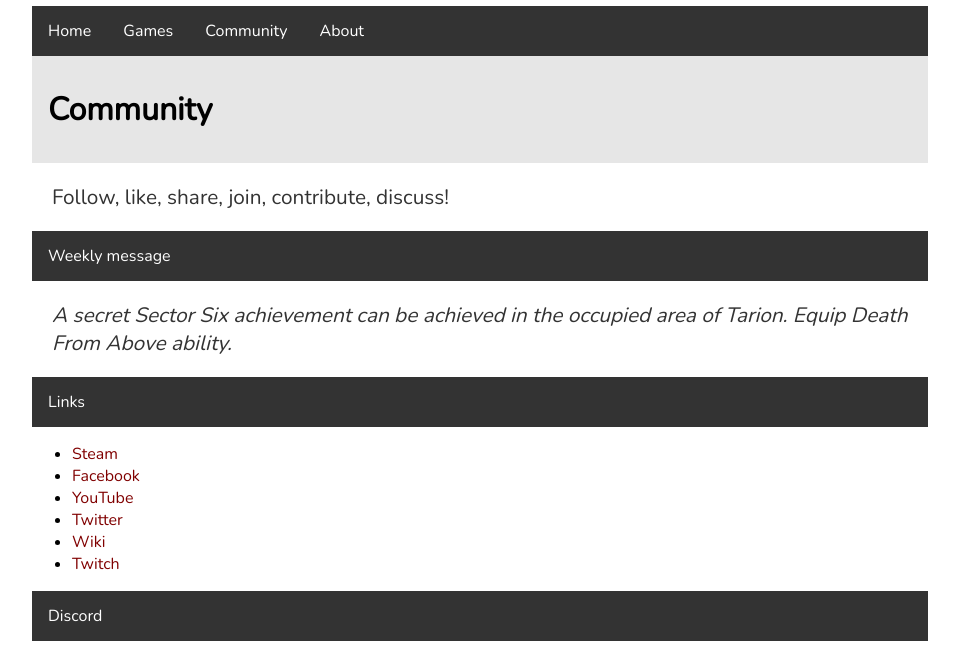
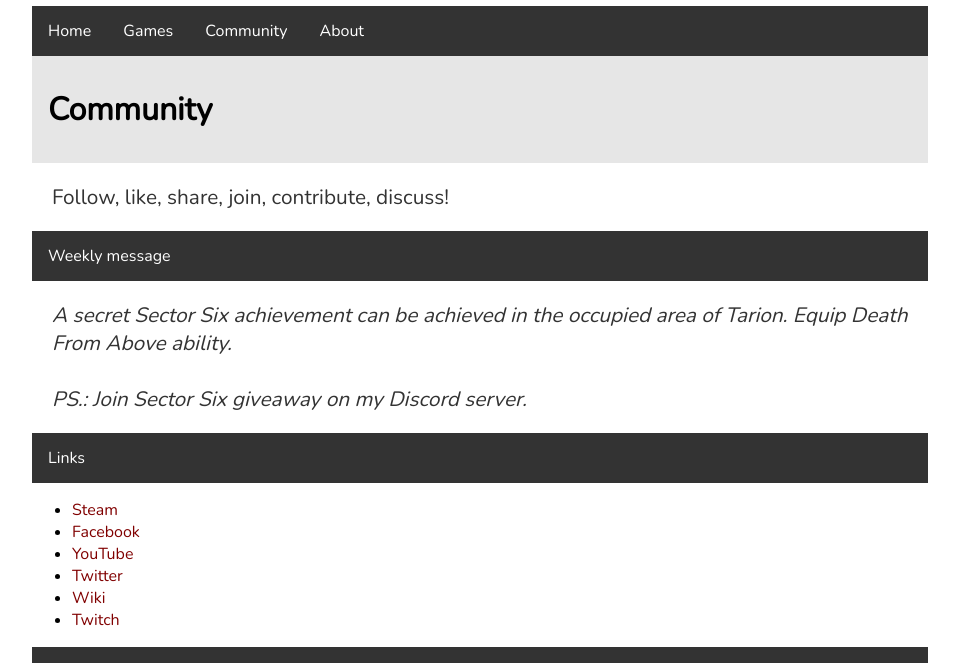
Before and after one commit to Phoebe3663/Zuurix.github.io, a Jekyll site: the page built from community/index.html, in a window 1280 px wide. Shown: the part 308-971 px from the top of the page, without its empty margins (160-1119 px from the left). Built offline with Jekyll 4.4.1, drawn with Linux system fonts in a browser that asks for light colours; comment, search, counter and statistics services are not loaded.

Commit message:
Update index.html

```diff
--- a/community/index.html
+++ b/community/index.html
@@ -11,6 +11,7 @@ title: Zuurix.com - Community
 </comments>
 
 <p><i>A secret Sector Six achievement can be achieved in the occupied area of Tarion. Equip Death From Above ability.</i></p>
+<p><i>PS.: Join Sector Six giveaway on my Discord server.</i></p>
 
 <comments>
 <a>Links</a>
```
